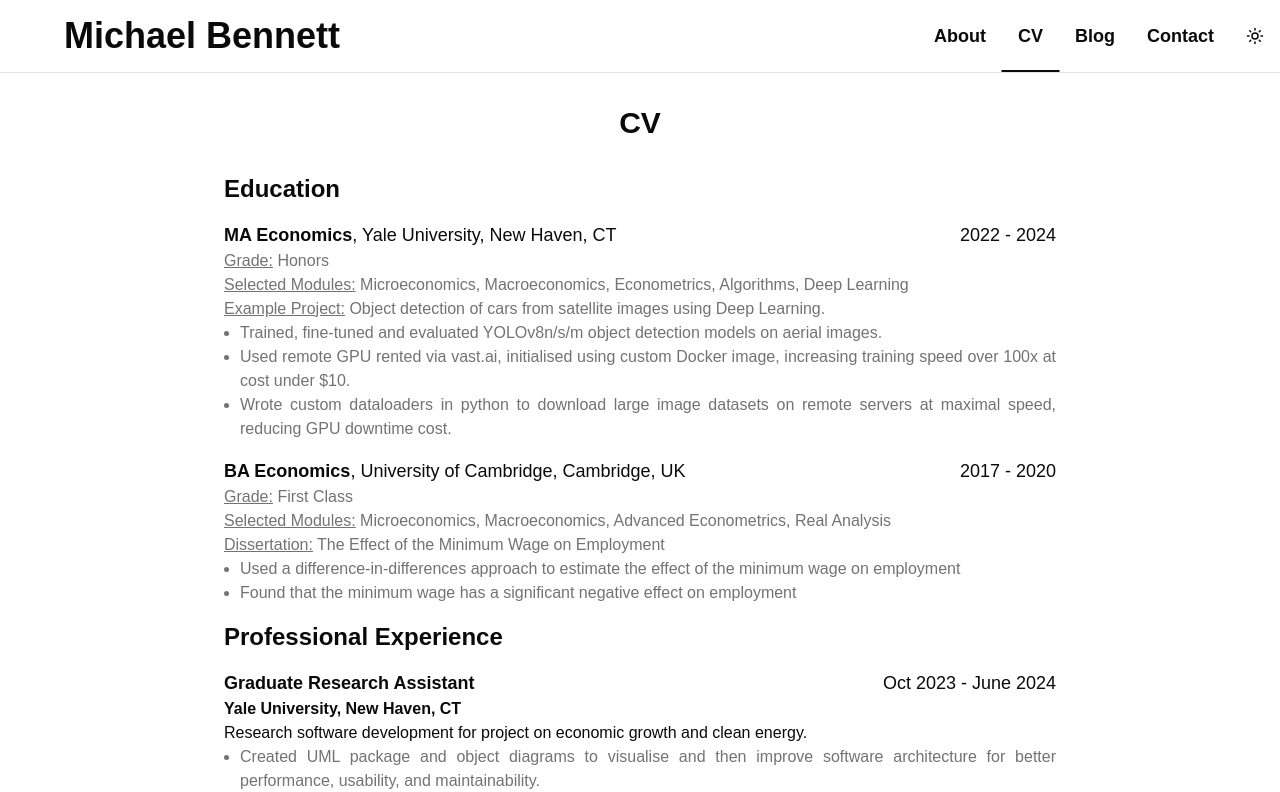
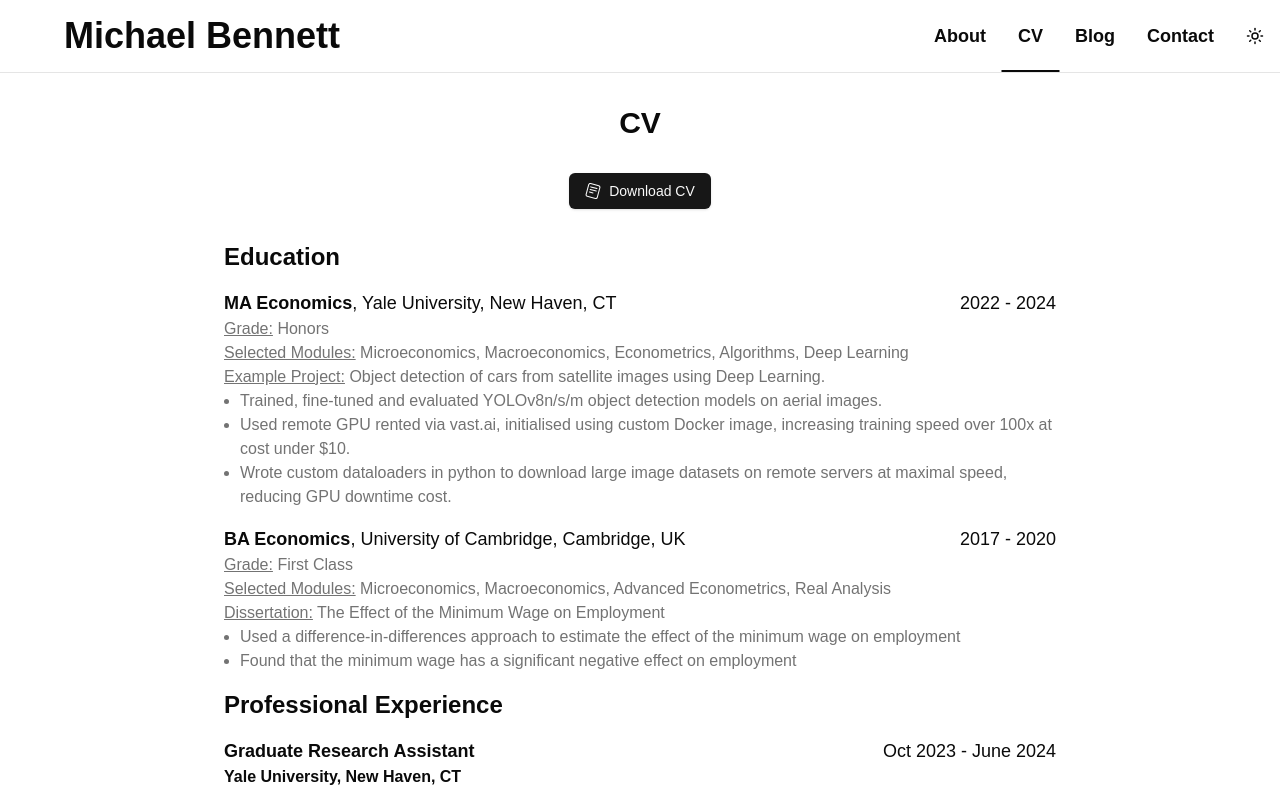
Before and after one commit to michaelbennett99/michaeldabennett.com, a Next.js app: page /cv in a window 1280 px wide. Shown: the top 792 px of the page. Built offline with nearby package versions, Linux system fonts and the light colour scheme.

Commit message:
add cv download button and remove text justification

```diff
--- a/src/app/cv/page.tsx
+++ b/src/app/cv/page.tsx
@@ -8,12 +8,17 @@ import PublicationCard from "./_components/publication_card";
 import ProjectCard from "./_components/project_card";
 import Skills from "./_components/skills";
 import AwardsCard from "./_components/awards_card";
+import DownloadCV from "@/components/download_cv";
+
 export default function CV() {
   return (
     <main>
       <Container>
         <PageHeading title="CV" />
-        <div className="text-justify">
+        <div className="flex justify-center my-8">
+          <DownloadCV />
+        </div>
+        <div className="mt-8 mb-16">
           <Section title="Education">
             <EducationCard
               degree="MA Economics"
```
